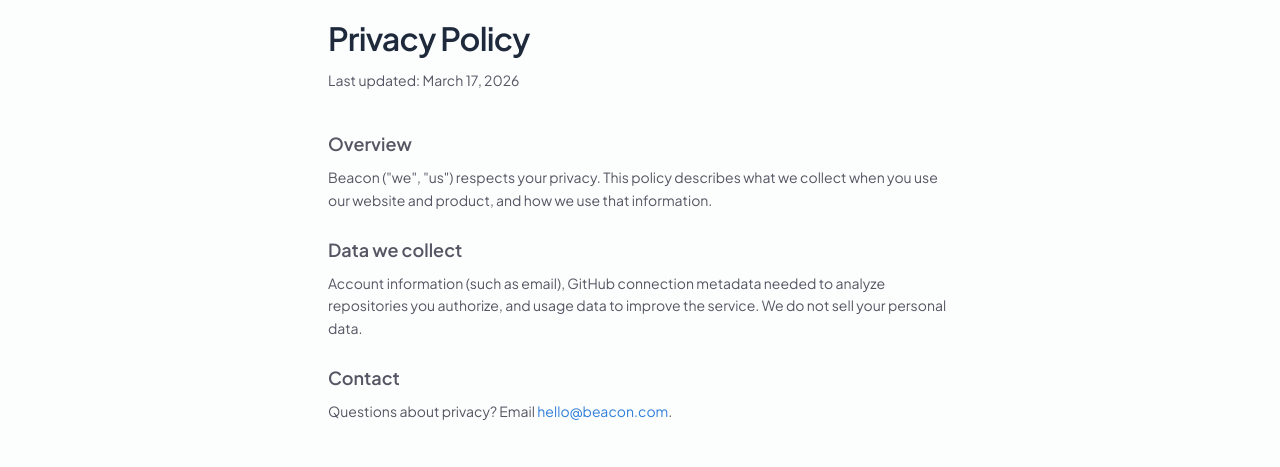
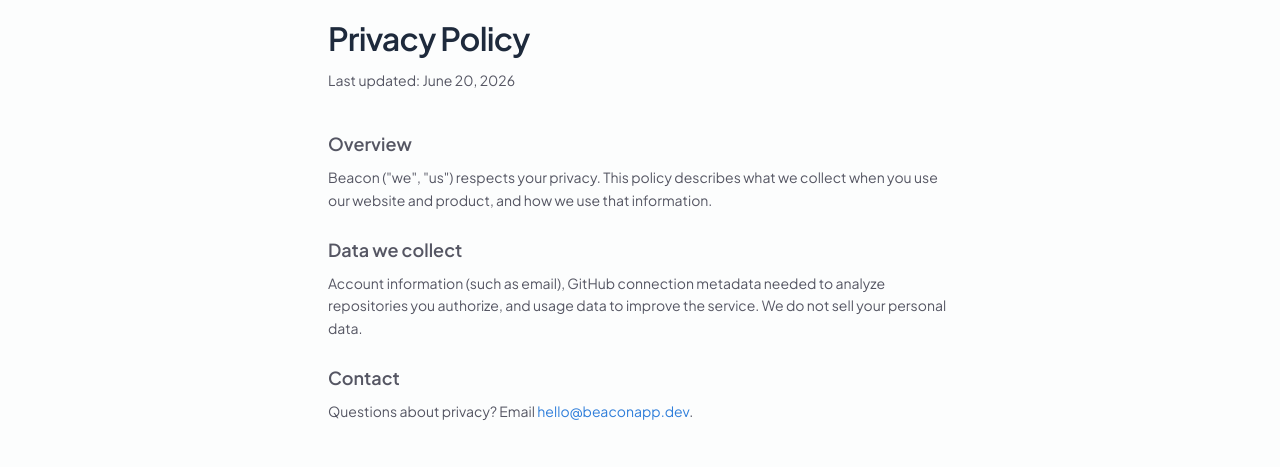
Before and after one commit to aryanpachori/Beacon, a Next.js app in the folder frontend/: page /privacy in a window 1280 px wide. Shown: the part 142-609 px from the top of the page. Built offline with nearby package versions, Linux system fonts and the light colour scheme.

Commit message:
fix: update privacy policy and terms of service text visibility and contact emails

```diff
--- a/frontend/src/app/(public)/privacy/page.tsx
+++ b/frontend/src/app/(public)/privacy/page.tsx
@@ -13,7 +13,7 @@
       <main className="section-light">
         <div className="mx-auto max-w-2xl px-6 py-24">
           <h1 className="marketing-title text-[28px] md:text-[32px]">Privacy Policy</h1>
-          <p className="mt-2 text-sm text-dl-muted">Last updated: March 17, 2026</p>
+          <p className="mt-2 text-sm text-dl-muted">Last updated: June 20, 2026</p>
           <div className="mt-10 space-y-6 text-sm leading-relaxed text-dl-forest">
             <section>
               <h2 className="mb-2 text-lg font-semibold text-dl-forest">Overview</h2>
@@ -34,8 +34,8 @@
               <h2 className="mb-2 text-lg font-semibold text-dl-forest">Contact</h2>
               <p>
                 Questions about privacy? Email{' '}
-                <a href="mailto:hello@beacon.com" className="text-dl-teal underline-offset-2 hover:underline">
-                  hello@beacon.com
+                <a href="mailto:hello@beaconapp.dev" className="text-dl-teal underline-offset-2 hover:underline">
+                  hello@beaconapp.dev
                 </a>
                 .
               </p>
--- a/frontend/src/app/(public)/terms/page.tsx
+++ b/frontend/src/app/(public)/terms/page.tsx
@@ -13,7 +13,7 @@
       <main className="section-light">
         <div className="mx-auto max-w-2xl px-6 py-24">
           <h1 className="marketing-title text-[28px] md:text-[32px]">Terms of Service</h1>
-          <p className="mt-2 text-sm text-dl-muted">Last updated: March 17, 2026</p>
+          <p className="mt-2 text-sm text-dl-muted">Last updated: June 20, 2026</p>
           <div className="mt-10 space-y-6 text-sm leading-relaxed text-dl-forest">
             <section>
               <h2 className="mb-2 text-lg font-semibold text-dl-forest">Agreement</h2>
@@ -34,8 +34,8 @@
               <h2 className="mb-2 text-lg font-semibold text-dl-forest">Contact</h2>
               <p>
                 Questions? Email{' '}
-                <a href="mailto:hello@beacon.com" className="text-dl-teal underline-offset-2 hover:underline">
-                  hello@beacon.com
+                <a href="mailto:hello@beaconapp.dev" className="text-dl-teal underline-offset-2 hover:underline">
+                  hello@beaconapp.dev
                 </a>
                 .
               </p>
--- a/frontend/src/app/globals.css
+++ b/frontend/src/app/globals.css
@@ -485,7 +485,7 @@
     color: var(--dl-navy);
   }
 
-  .marketing-title   { @apply text-[28px] font-semibold tracking-tight text-dl-navy md:text-[32px]; }
+  .marketing-title   { @apply text-[28px] font-semibold tracking-tight text-dl-navy dark:text-white md:text-[32px]; }
   .marketing-subtitle { @apply text-sm leading-relaxed text-dl-muted; }
 
   /* ── Signal / tier bars ── */
--- a/frontend/src/components/landing/FinalCTA.tsx
+++ b/frontend/src/components/landing/FinalCTA.tsx
@@ -25,7 +25,7 @@
           <Link href="/register" className="btn-primary">
             Start free →
           </Link>
-          <a href="mailto:hello@beacon.com" className="btn-ghost">
+          <a href="mailto:hello@beaconapp.dev" className="btn-ghost">
             Talk to us
           </a>
         </div>
--- a/frontend/src/components/layout/Footer.tsx
+++ b/frontend/src/components/layout/Footer.tsx
@@ -21,7 +21,7 @@
     title: 'Company',
     links: [
       { label: 'About', href: '/#features' },
-      { label: 'Contact', href: 'mailto:hello@beacon.com' },
+      { label: 'Contact', href: 'mailto:hello@beaconapp.dev' },
     ],
   },
   {
--- a/frontend/src/components/layout/NavSidebar.tsx
+++ b/frontend/src/components/layout/NavSidebar.tsx
@@ -329,7 +329,7 @@
         isCollapsed ? 'md:px-2' : ''
       )}>
         <a
-          href="mailto:support@beacon.com"
+          href="mailto:support@beaconapp.dev"
           title={isCollapsed ? 'Help & Support' : undefined}
           className={cn(
             'flex items-center gap-2.5 rounded-xl py-2 text-[12px] font-medium text-dl-muted hover:bg-dl-surface hover:text-dl-text transition-all duration-150',
--- a/frontend/src/components/pricing/PricingCTA.tsx
+++ b/frontend/src/components/pricing/PricingCTA.tsx
@@ -19,7 +19,7 @@
           Our team responds within one business day. Or start free and explore on your own.
         </p>
         <div className="mt-8 flex flex-wrap items-center justify-center gap-3">
-          <a href="mailto:hello@beacon.com" className="btn-secondary">
+          <a href="mailto:hello@beaconapp.dev" className="btn-secondary">
             Talk to sales
           </a>
           <Link href="/register" className="btn-primary">
```
